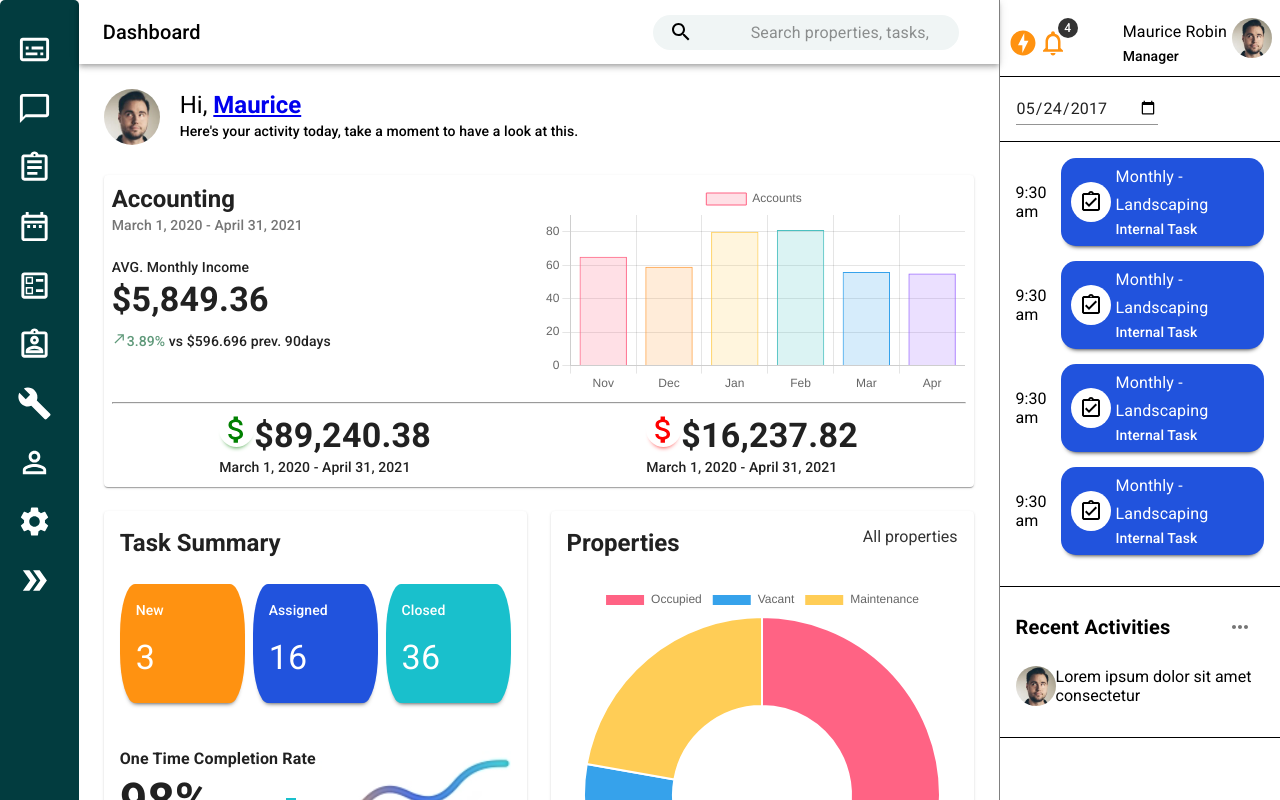
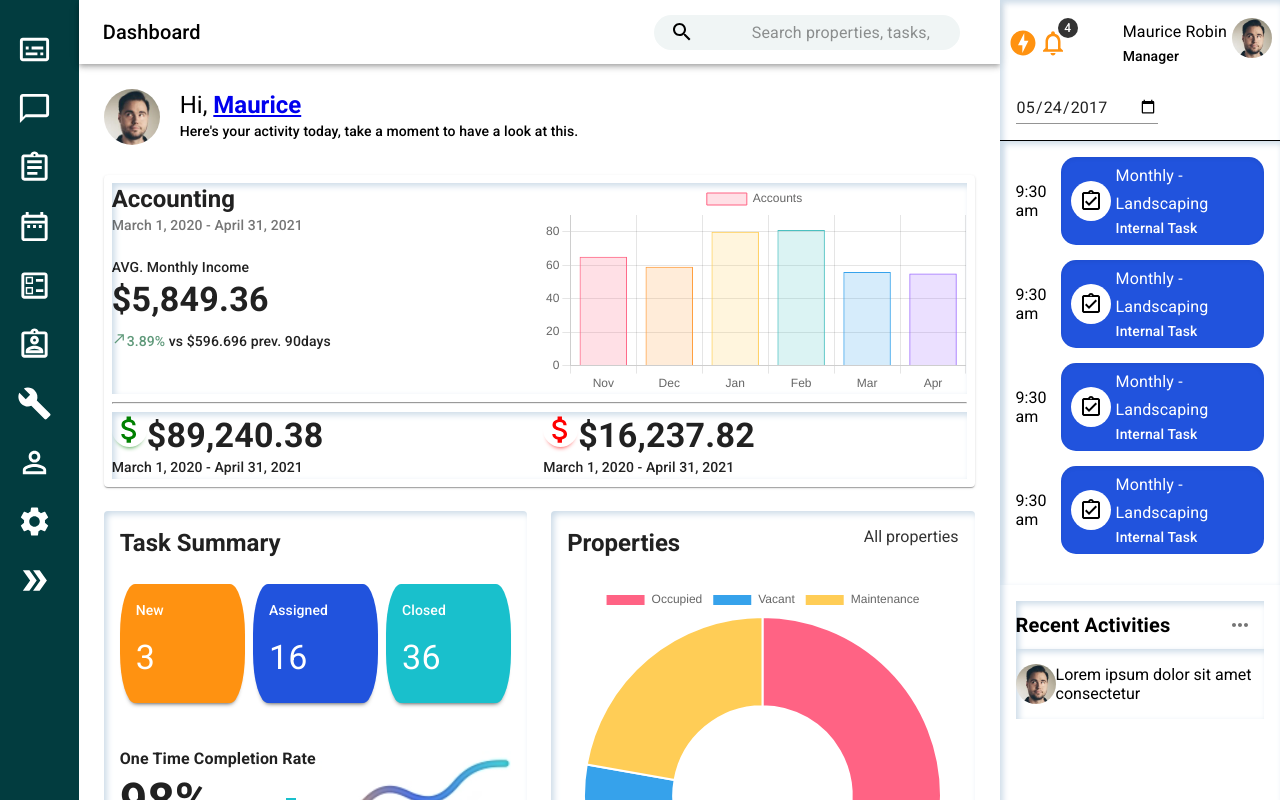
Before and after one commit to ravender26/accounting, a React (Create React App) app: page / in a window 1280 px wide. Shown: the top 800 px of the page. Built offline with nearby package versions, Linux system fonts and the light colour scheme.

Commit message:
dashboardLatestUpdate

```diff
--- a/src/components/Dashboard/Accounting.jsx
+++ b/src/components/Dashboard/Accounting.jsx
@@ -36,7 +36,8 @@ const data = {
 const useStyles = makeStyles((theme) => ({
     flexWrap:{
         display:'flex',
-     justifyContent:'space-around '
+     justifyContent:'space-around ',
+     boxShadow: "rgb(204, 219, 232) 3px 3px 6px 0px inset, rgba(255, 255, 255, 0.5) -3px -3px 6px 1px inset"
 
 
 
@@ -81,7 +82,9 @@ function Accounting() {
                 </div>
                 <hr />
                 <div className={classes.flexWrap}>
-                    <div>
+
+                    <Grid container spacing={1}>
+                    <Grid item sm={6} xs={12}>
                 <Typography variant="h4" className={classes.priceStyle}>
                 <AttachMoneyIcon style={{fontSize:'35px',color:'green', boxShadow:"0 5px 5px -5px",borderRadius:'50px'}}/>
                 $89,240.38
@@ -90,7 +93,9 @@ function Accounting() {
                 <Typography variant="subtitle2">
                    March 1, 2020 - April 31, 2021
                 </Typography>
-                    </div>
+
+                </Grid>
+                <Grid item sm={6} xs={12}>
                     <div>
                     <Typography variant="h4" className={classes.priceStyle}>
                     <AttachMoneyIcon style={{fontSize:'35px',color:'red', boxShadow:"0 5px 5px -5px",borderRadius:'50px'}}/>
@@ -100,8 +105,12 @@ function Accounting() {
                    March 1, 2020 - April 31, 2021
                 </Typography>
                     </div>
-                </div>
+                    </Grid>
 
+
+                  </Grid>
+
+              </div>
 
             </Box>
         </Paper>
--- a/src/components/Dashboard/Properties.jsx
+++ b/src/components/Dashboard/Properties.jsx
@@ -33,7 +33,8 @@ const useStyles = makeStyles((theme) => ({
     flexGrow: 1,
   },
   fullHeight:{
-    height:'100%'
+    height:'100%',
+    boxShadow: "rgb(204, 219, 232) 3px 3px 6px 0px inset, rgba(255, 255, 255, 0.5) -3px -3px 6px 1px inset"
 },
  title:{
   fontWeight:'bold',
--- a/src/components/Dashboard/TaskSummary.jsx
+++ b/src/components/Dashboard/TaskSummary.jsx
@@ -13,11 +13,13 @@ const useStyles = makeStyles((theme) => ({
         boxShadow:"0 5px 5px -5px",
         borderRadius: '15px / 50px',
 
+
       },
     flexWrap:{
         display:'flex',
         justifyContent:'space-between',
         alignItems:'center',
+
 
     },
     flexGrow:{
@@ -25,6 +27,7 @@ const useStyles = makeStyles((theme) => ({
     },
     fullHeight:{
         height:'100%',
+        boxShadow: "rgb(204, 219, 232) 3px 3px 6px 0px inset, rgba(255, 255, 255, 0.5) -3px -3px 6px 1px inset"
 
     },
     margin:{
--- a/src/components/Dashboard/Title.jsx
+++ b/src/components/Dashboard/Title.jsx
@@ -8,6 +8,7 @@ const useStyles = makeStyles((theme) => ({
   root: {
     display: "flex",
     marginBottom: "30px",
+
   },
   large: {
     width: theme.spacing(7),
--- a/src/components/Layout/LeftBar.jsx
+++ b/src/components/Layout/LeftBar.jsx
@@ -17,7 +17,6 @@ const useStyles = makeStyles({
     width: '120px',
     backgroundColor: "#023C3F",
     padding: "20px 5px",
-    borderRadius:'5px',
 
   },
   buttonStyle:{
--- a/src/components/Layout/Navbar.jsx
+++ b/src/components/Layout/Navbar.jsx
@@ -4,7 +4,9 @@ import React from 'react'
 
 const useStyles = makeStyles((theme) => ({
     justify:{
-        justifyContent:'space-between'
+        justifyContent:'space-between',
+
+
     },
 title: {
     display: 'none',
--- a/src/components/Layout/RightBar.jsx
+++ b/src/components/Layout/RightBar.jsx
@@ -8,7 +8,7 @@ import SectionTwo from '../RightBar/SectionTwo';
 const useStyles = makeStyles({
     root: {
       width:490,
-      borderLeft:'1px solid gray',
+      boxShadow: "rgb(204, 219, 232) 3px 3px 6px 0px inset, rgba(255, 255, 255, 0.5) -3px -3px 6px 1px inset"
     },
 });
 
--- a/src/components/RightBar/SectionFour.jsx
+++ b/src/components/RightBar/SectionFour.jsx
@@ -10,13 +10,14 @@ const useStyles = makeStyles((theme) => ({
       display: "flex",
       justifyContent: "space-between",
       alignItems: "center",
+      boxShadow:"rgb(204, 219, 232) 3px 3px 6px 0px inset, rgba(255, 255, 255, 0.5) -3px -3px 6px 1px inset"
     }
   }));
 
 const SectionFour = () => {
     const classes = useStyles();
     return (
-        <Box borderBottom={1} p={2}>
+        <Box  p={2}>
        <div className={classes.flexWrap}>
        <Typography variant="h6">
             <strong>Recent Activities</strong>
--- a/src/components/RightBar/SectionOne.jsx
+++ b/src/components/RightBar/SectionOne.jsx
@@ -11,6 +11,7 @@ const useStyles = makeStyles((theme) => ({
     display: "flex",
     justifyContent: "space-between",
     alignItems: "center",
+
   },
   simpleFlex:{
       display:'flex',
@@ -26,7 +27,7 @@ const useStyles = makeStyles((theme) => ({
 const SectionOne = () => {
   const classes = useStyles();
   return (
-      <Box borderBottom={1} p={1}>
+      <Box  p={1}>
         <div className={classes.flexWrap}>
           <div className={classes.simpleFlex}>
             <OfflineBoltIcon className={classes.iconStyle}/>
--- a/src/components/RightBar/SectionThree.jsx
+++ b/src/components/RightBar/SectionThree.jsx
@@ -4,7 +4,7 @@ import TaskCard from "./TaskCard";
 
 const SectionThree = () => {
   return (
-    <Box borderBottom={1} p={2}>
+    <Box boxShadow={"rgb(204, 219, 232) 3px 3px 6px 0px inset, rgba(255, 255, 255, 0.5) -3px -3px 6px 1px inset"} p={2}>
       <TaskCard />
       <TaskCard />
       <TaskCard />
--- a/src/components/RightBar/TaskCard.jsx
+++ b/src/components/RightBar/TaskCard.jsx
@@ -24,8 +24,8 @@ const useStyles = makeStyles((theme) => ({
         paddingRight:"30px",
         paddingTop:"5px",
         paddingBottom:"5px",
-        boxShadow:"0 5px 5px -5px",
-    },
+        boxShadow: "rgba(0, 0, 0, 0.06) 0px 2px 4px 0px inset"
+        },
     cardStyle:{
         borderRadius:"15p",
         backgroundColor:"white",
```
